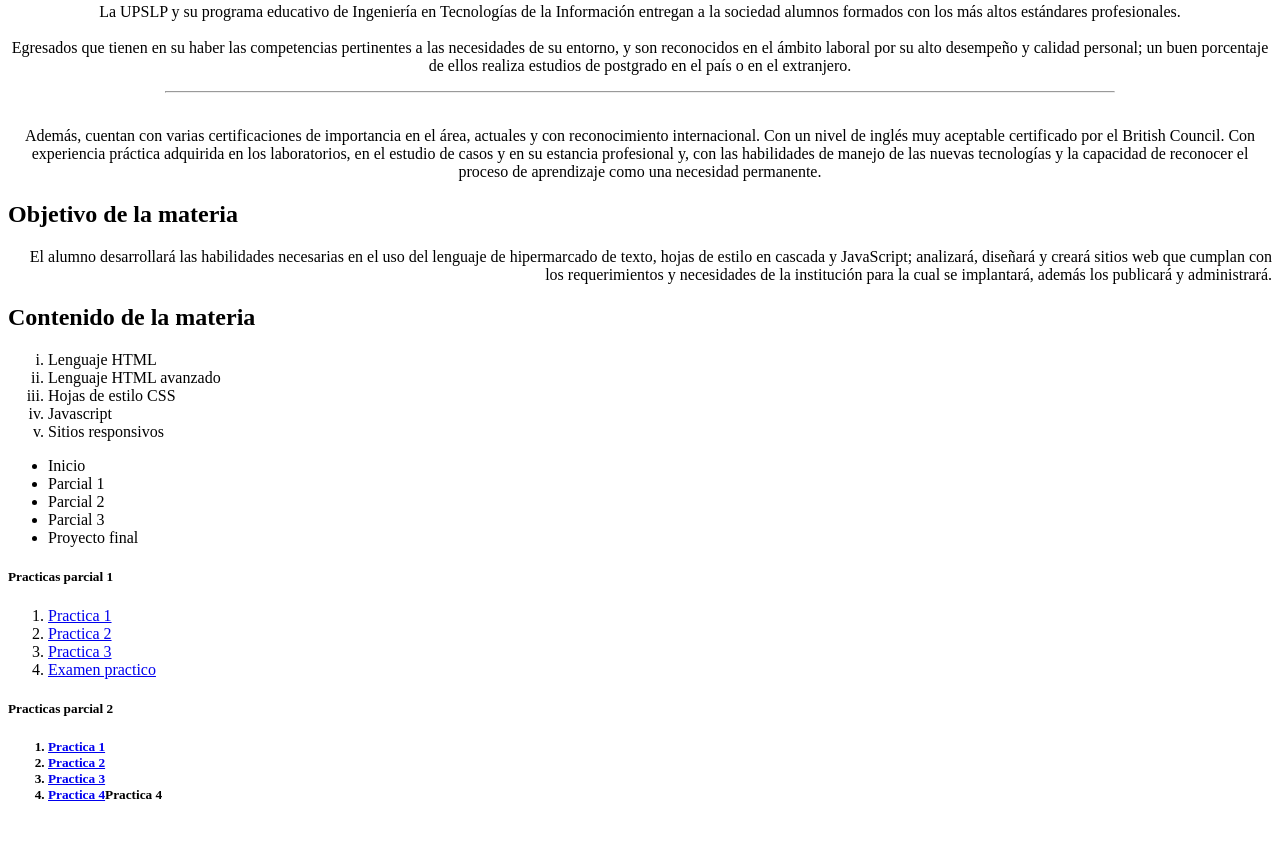
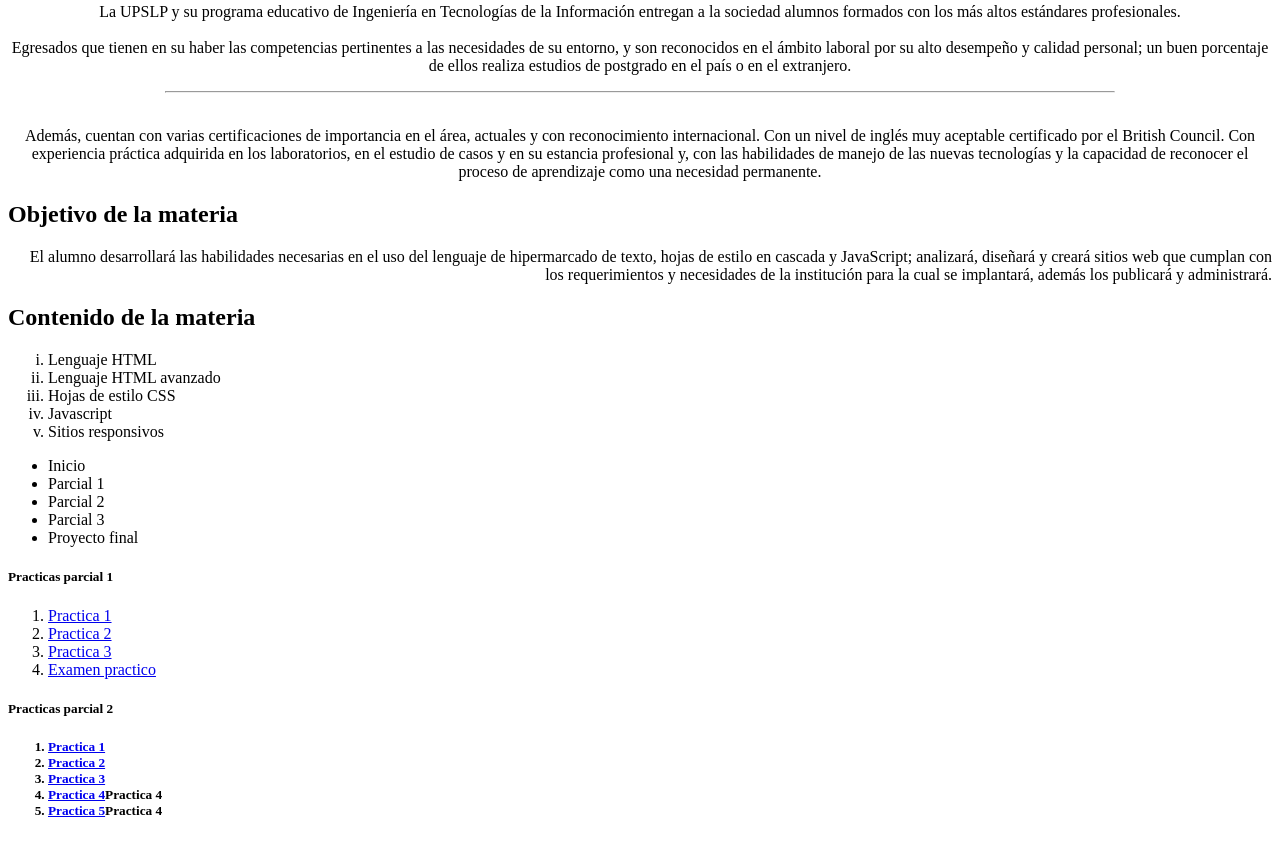
Before and after one commit to charlychuchus/portafolio, a plain HTML site: page index.html in a window 1280 px wide. Shown: the part 586-1427 px from the top of the page. Drawn offline with Linux system fonts and the light colour scheme.

Commit message:
Update index.html

```diff
--- a/index.html
+++ b/index.html
@@ -75,6 +75,7 @@
                   <li><a href="P2formularios.html">Practica 2</a></li>
                   <li><a href="ventascine.html">Practica 3</a></li>
                   <li><a href="practica4.html">Practica 4</a>Practica 4</li>
+                  <li><a href="prac5.html">Practica 5</a>Practica 4</li>
              </ol>
 
         </p>
```
